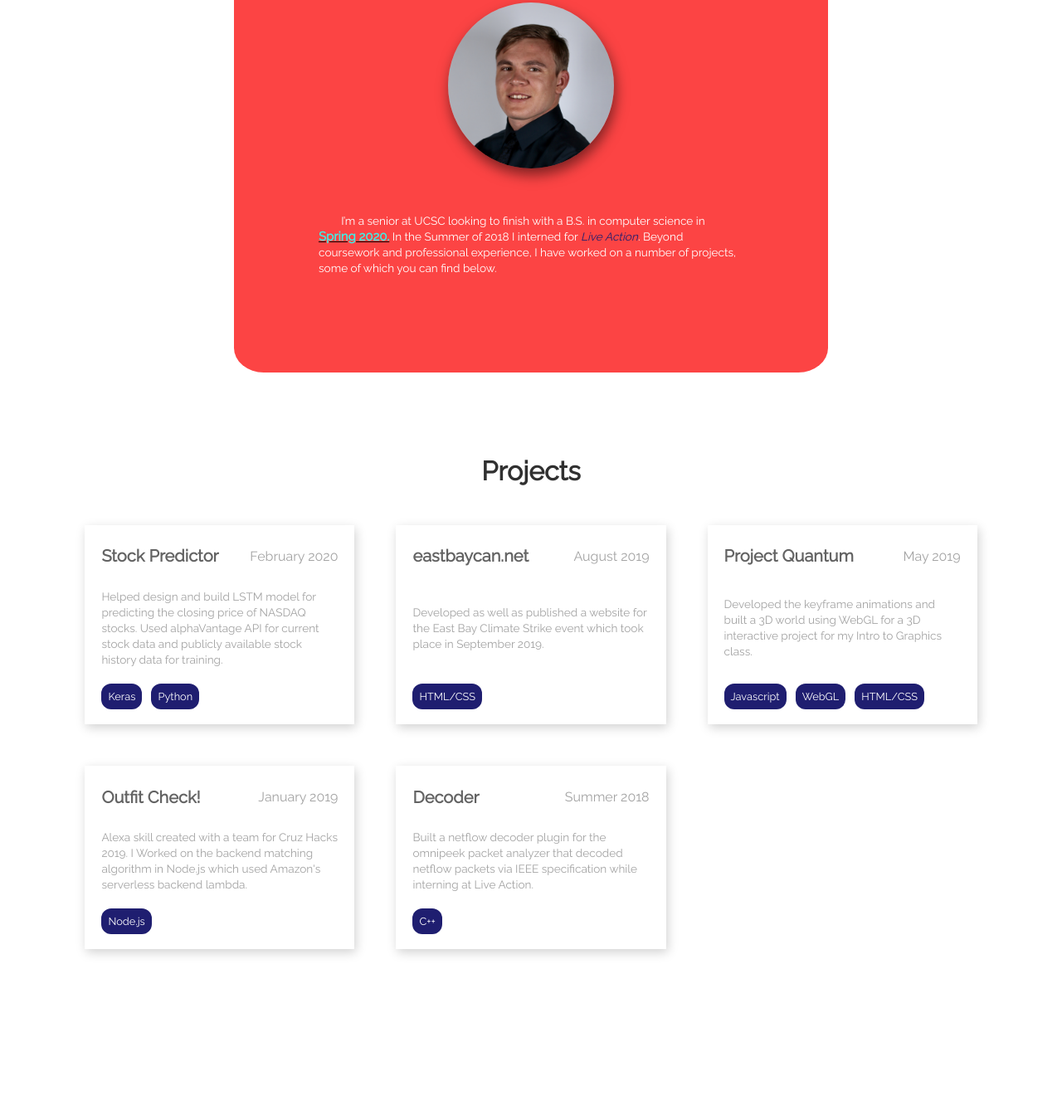
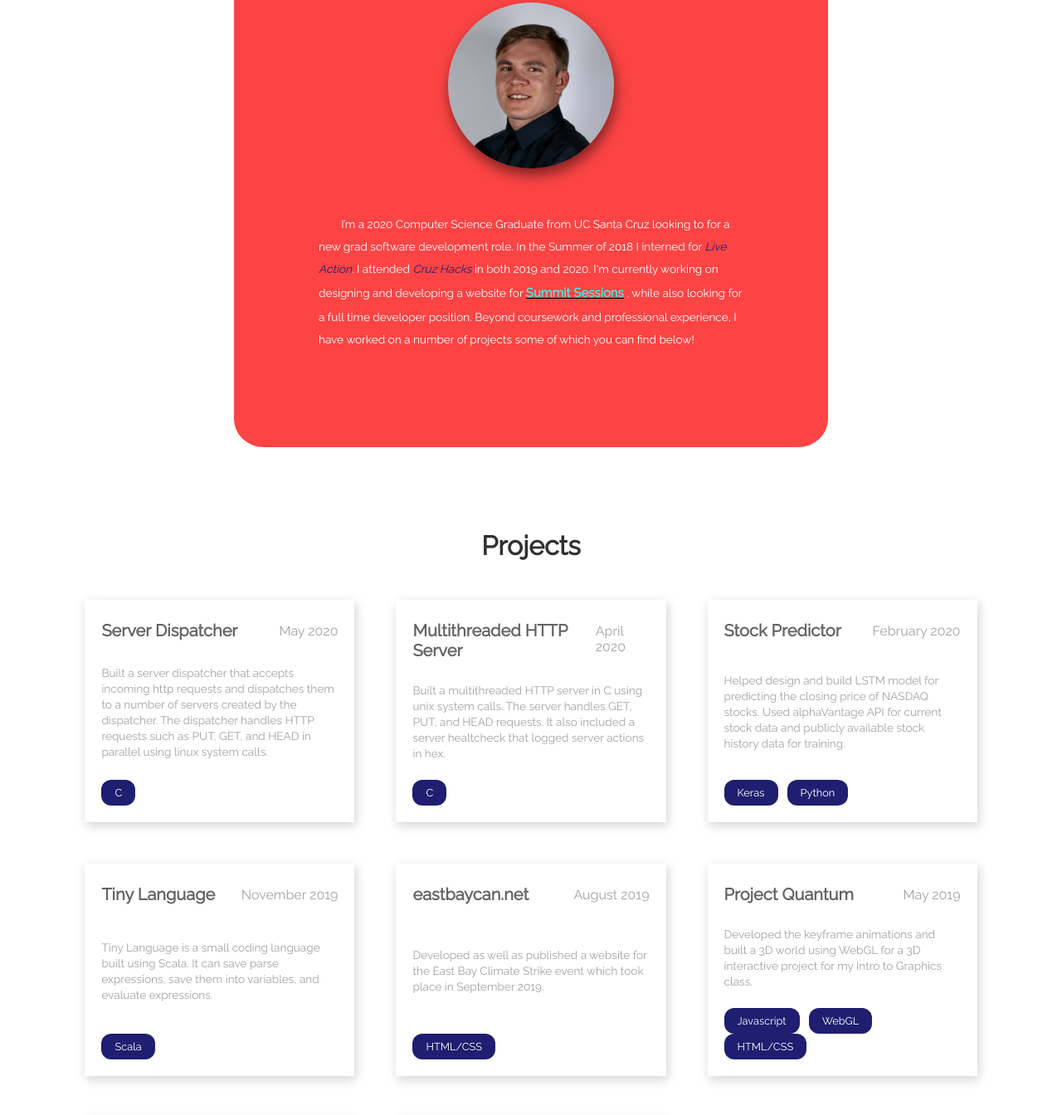
Before and after one commit to marsmorse/Personal-Website-Updated, a plain HTML site: page index.html in a window 1280 px wide. Shown: the part 1142-2486 px from the top of the page at 83% size. Before the commit the page ends 2389 px from the top, so only its background shows below. Drawn offline with Linux system fonts and the light colour scheme; files whose address does not match are found by name.

Commit message:
added a favicon.ico, added a TL project card, added a multithreaded HTTP server, added a http dispatcher project card.

```diff
--- a/index.html
+++ b/index.html
@@ -11,6 +11,8 @@
 
 
     <link href="https://fonts.googleapis.com/css?family=Raleway&display=swap" rel="stylesheet">
+    <link rel="icon" href="http://www.marsmorse.com/faviclson.ico">
+    <link rel="shortcut icon" type="image/x-icon" href="favicon.ico" />
   </head>
 
   <body>
@@ -58,8 +60,10 @@
             class="headshot"
           />
         <div class="cont ptext">
-          <p id="aboutContent">    I’m a senior at UCSC looking to finish with a B.S. in computer science in <span class="emphasisAlt">Spring 2020.</span>
-            In the Summer of 2018 I interned for <a href="https://www.liveaction.com/" id="emphasisLA">Live Action</a>. Beyond coursework and professional experience, I have worked on a number of projects, some of which you can find below. </p>
+          <p id="aboutContent">    I’m a 2020 Computer Science Graduate from UC Santa Cruz looking to for a new grad software development role.
+            In the Summer of 2018 I interned for <a href="https://www.liveaction.com/" id="emphasisLA">Live Action</a>. I attended <a href="https://www.cruzhacks.com/" id="emphasisLA">Cruz Hacks </a>
+            in both 2019 and 2020. I'm currently working on designing and developing a website for <a class="emphasisAlt">Summit Sessions</a> , while also looking for a full time developer position.
+            Beyond coursework and professional experience, I have worked on a number of projects some of which you can find below! </p>
           <!--<p>
             My coding journey began in high school, when I took my first coding
             class after enjoying a few digital design courses. When I graduated
@@ -101,12 +105,41 @@
             <div class="lang-button">HTML/CSS</div>
         </div>
           </div> -->
-          <div class="card"  >
+
+      <!-- HTTP Server Dispatcher-->
+          <div class="card" onclick="location.href='https://github.com/marsmorse/Server-Dispatcher'">
+            <div class="pHead">
+              <h1 class="pTitle">Server Dispatcher</h1>
+              <p class="date">May 2020</p>
+             </div>
+
+             <p class="pdescription ptext">
+                Built a server dispatcher that accepts incoming http requests and dispatches them to a number of servers created by the dispatcher. The dispatcher handles HTTP requests such as PUT, GET, and HEAD in parallel using linux system calls.
+             </p>
+            <div class="l-btn-wrapper">
+              <div class="lang-button">C</div>
+            </div>
+          </div>
+      <!-- Multithreaded HTTP Server-->
+          <div class="card" onclick="location.href='https://github.com/marsmorse/Multithreaded-HTTP-Server'">
+            <div class="pHead">
+              <h1 class="pTitle">Multithreaded HTTP Server</h1>
+              <p class="date">April 2020</p>
+             </div>
+
+             <p class="pdescription ptext">
+                Built a multithreaded HTTP server in C using unix system calls. The server handles GET, PUT, and HEAD requests. It also included a server healtcheck that logged server actions in hex.
+             </p>
+            <div class="l-btn-wrapper">
+              <div class="lang-button">C</div>
+            </div>
+          </div>
+      <!-- Stock Predictor -->
+          <div class="card" onclick="location.href='https://github.com/marsmorse/Multithreaded-HTTP-Server'">
             <div class="pHead">
               <h1 class="pTitle">Stock Predictor</h1>
               <p class="date">February 2020</p>
              </div>
-
              <p class="pdescription ptext">
                 Helped design and build LSTM model for predicting the closing price of NASDAQ stocks. Used alphaVantage API for current stock data and publicly available stock history data for training.
              </p>
@@ -114,21 +147,33 @@
               <div class="lang-button">Keras</div>
               <div class="lang-button">Python</div>
             </div>
-
           </div>
-          <div class="card" onclick="location.href='http://www.eastbaycan.net/'" >
+      <!-- Tiny Language -->
+          <div class="card" onclick="location.href='https://github.com/marsmorse/Tiny-Language-Scala-.git'" >
+            <div class="pHead">
+              <h1 class="pTitle">Tiny Language</h1>
+              <p class="date">November 2019</p>
+             </div>
+             <p class="pdescription ptext">
+              Tiny Language is a small coding language built using Scala. It can save parse expressions, save them into variables, and evaluate expressions.
+             </p>
+            <div class="l-btn-wrapper">
+              <div class="lang-button">Scala</div>
+            </div>
+          </div>
+      <!-- eastbaycan.net -->
+          <div class="card" onclick="location.href='https://github.com/marsmorse/eastbaycan'" >
             <div class="pHead">
               <h1 class="pTitle">eastbaycan.net</h1>
               <p class="date">August 2019</p>
              </div>
-
              <p class="pdescription ptext">
                 Developed as well as published a website for the East Bay Climate Strike event which took place in September 2019.
              </p>
             <div class="l-btn-wrapper">
               <div class="lang-button">HTML/CSS</div>
             </div>
-
+      <!-- Project Quantum -->
           </div>
           <div class="card" onclick="location.href='https://github.com/marsmorse/ProjectQuantum'">
             <div class="pHead">
@@ -144,12 +189,7 @@
               <div class="lang-button">HTML/CSS</div>
             </div>
           </div>
-          <!--<div class="card" >
-          <h1 class="pTitle">marsmorse.com</h1>
-          <p class="pdescription ptext">
-            Developed their blog page with interface using html/css and javascript.
-          </p>
-      </div> -->
+      <!-- Outfit Check -->
           <div class="card" onclick="location.href='https://www.amazon.com/student-Outfit-Check/dp/B07MYH64DY'">
           <div class="pHead">
             <h1 class="pTitle">Outfit Check!</h1>
@@ -162,6 +202,7 @@
               <div class="lang-button">Node.js</div>
             </div>
           </div>
+      <!-- Netflow Decoder -->
           <div class="card noLink">
           <div class="pHead">
             <h1 class="pTitle">Decoder</h1>
--- a/styles/Project.css
+++ b/styles/Project.css
@@ -90,7 +90,7 @@
 *
 *----------------------*/
 .l-btn-wrapper {
-  margin: 6px 0;
+  margin: 8px 0;
 }
 
 .lang-button {
@@ -98,7 +98,7 @@
   color: white;
   font-size: .8em;
   border-radius: 12px;
-  padding: 8px;
+  padding: 8px 16px;
   display: inline-block;
   margin-right: 7px;
 }
--- a/styles/about.css
+++ b/styles/about.css
@@ -25,7 +25,7 @@
 
 #aboutContent {
   color: white;
-  line-height: 19px;
+  line-height: 2;
   text-indent: 2em;
 }
 
```
Also changed, not shown: favicon.ico (added).
